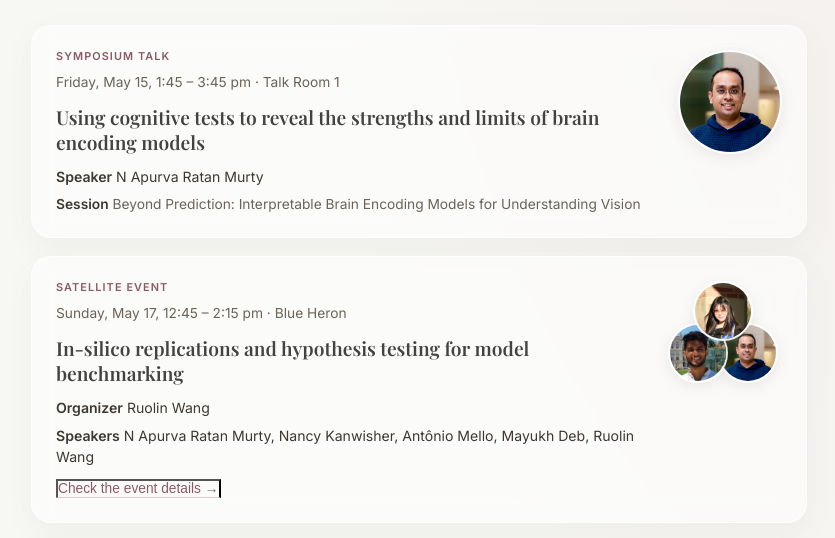
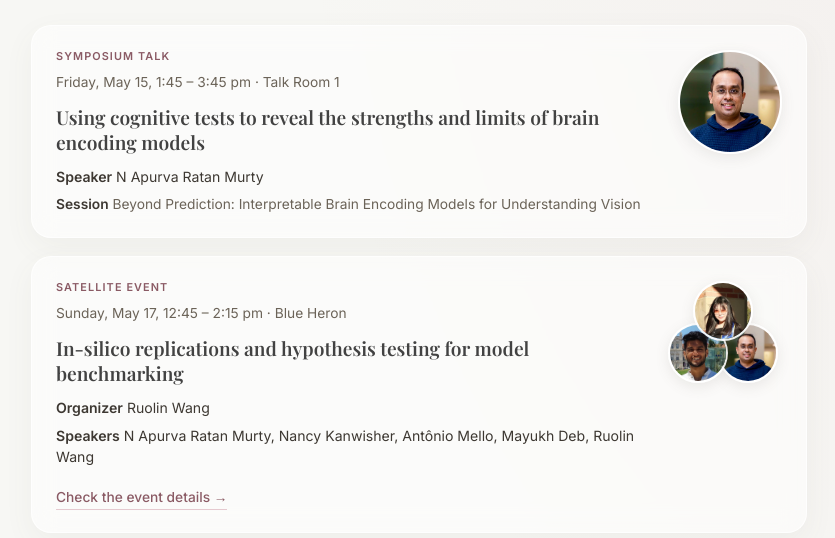
Before and after one commit to murtylab/vss2026, a plain HTML site: page index.html in a window 1280 px wide. Shown: the part 178-716 px from the top of the page, without its empty margins (221-1056 px from the left). Drawn offline with nearby package versions, Linux system fonts and the light colour scheme.

Commit message:
update event detail format

```diff
--- a/index.html
+++ b/index.html
@@ -584,15 +584,33 @@
             margin: 0;
         }
 
-        button.event-link--switch {
+        button.event-link.event-link--switch {
             -webkit-appearance: none;
             appearance: none;
             margin: 0;
-            padding-top: 0;
-            padding-left: 0;
-            padding-right: 0;
+            margin-top: 12px;
+            padding: 0 0 1px 0;
             cursor: pointer;
             background: transparent;
+            border: 0;
+            border-radius: 0;
+            box-shadow: none;
+            border-bottom: 1px solid rgba(201, 141, 154, 0.45);
+            font-size: 0.86rem;
+            font-weight: 500;
+            font-family: inherit;
+            color: #8a5a64;
+            line-height: inherit;
+        }
+
+        button.event-link.event-link--switch:hover {
+            color: #6d4650;
+            border-bottom-color: rgba(109, 70, 80, 0.55);
+        }
+
+        button.event-link.event-link--switch:focus-visible {
+            outline: 2px solid rgba(138, 90, 100, 0.45);
+            outline-offset: 3px;
         }
 
     </style>
```
